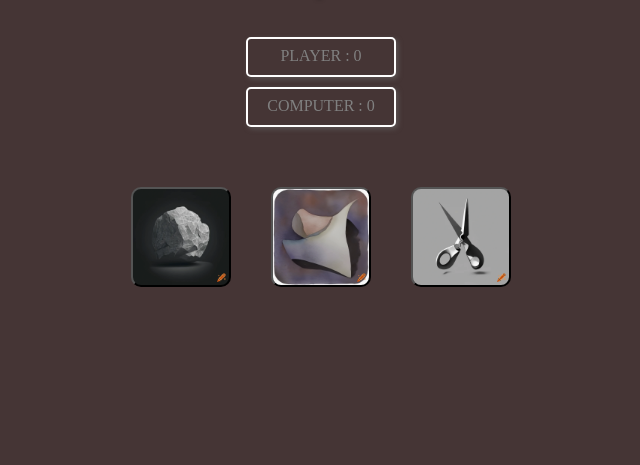
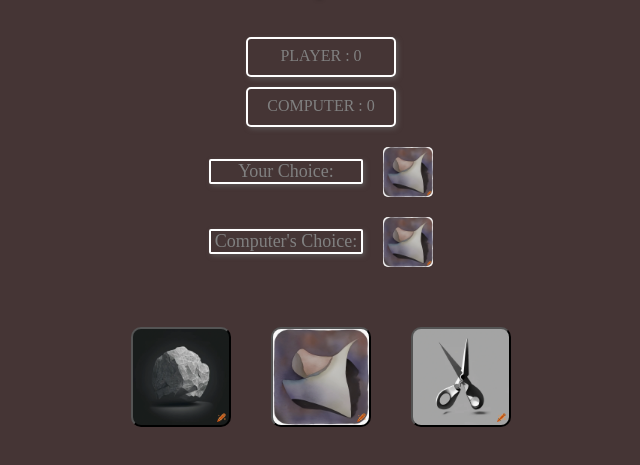
Before and after one commit to Aadithya-J/Rock-Paper-Scissor, a plain HTML site: page index.html in a window 1280 px wide. Shown: the part 105-570 px from the top of the page, without its empty margins (319-959 px from the left). Drawn offline with Linux system fonts and the light colour scheme.

Commit message:
Added choice display for player and computer only html and css elements

```diff
--- a/index.html
+++ b/index.html
@@ -13,7 +13,17 @@
     <div class = 'plscore'>PLAYER : 0</div>
     <div class = 'compscore'>COMPUTER : 0</div>
   </div>
+  <div class="choice">
+    <div class ='plchoice'>
+      <div class = 'choice-text'>Your Choice: </div>
+      <img class = 'choice-img' src="button/paper.jpg">
+    </div>
 
+    <div class ='compchoice'>
+      <div class = 'choice-text'>Computer's Choice: </div>
+      <img class = 'choice-img' src="button/paper.jpg">
+    </div>
+  </div>
   <div class = 'options'>
     <button class ="play" id = 'rock'>
 
--- a/styles.css
+++ b/styles.css
@@ -99,3 +99,44 @@ h1,h3{
     color: white;
     box-shadow: 3px 3px 20px rgba(0, 0, 0, 0.5);
 }
+.choice {
+    display: flex;
+    flex-direction: column;
+    align-items: center;
+    justify-content: center;
+}
+
+.choice-text {
+    border-width: 2px;
+    border-radius: 2px;
+    border-style: solid;
+    color: gray;
+    border-color: white;
+    box-shadow: 2px 2px 5px rgba(97, 93, 93, 0.8);
+    font-size: 18px;
+    width: 150px;
+    text-align: center;
+
+}
+
+.choice-img {
+    height: 50px;
+    border-radius: 5px;
+}
+
+.plchoice{
+    display: flex;
+    flex-direction: row;
+    gap: 20px;
+    align-items: center;
+    margin-top: 20px;
+
+}
+.compchoice{
+    display: flex;
+    flex-direction: row;
+    gap: 20px;
+    margin-top: 20px;
+    align-items: center;
+    justify-content: center;
+}
```
